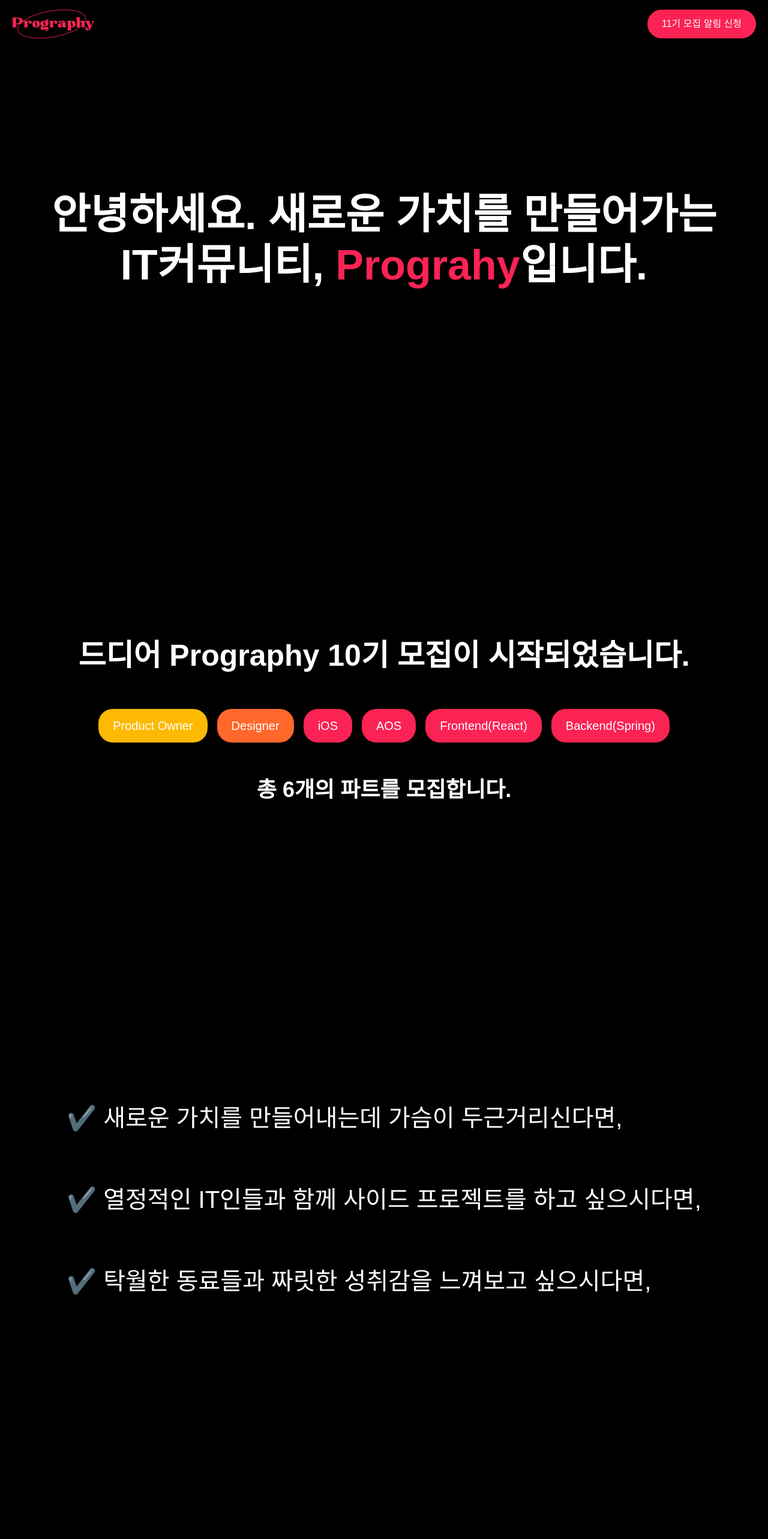
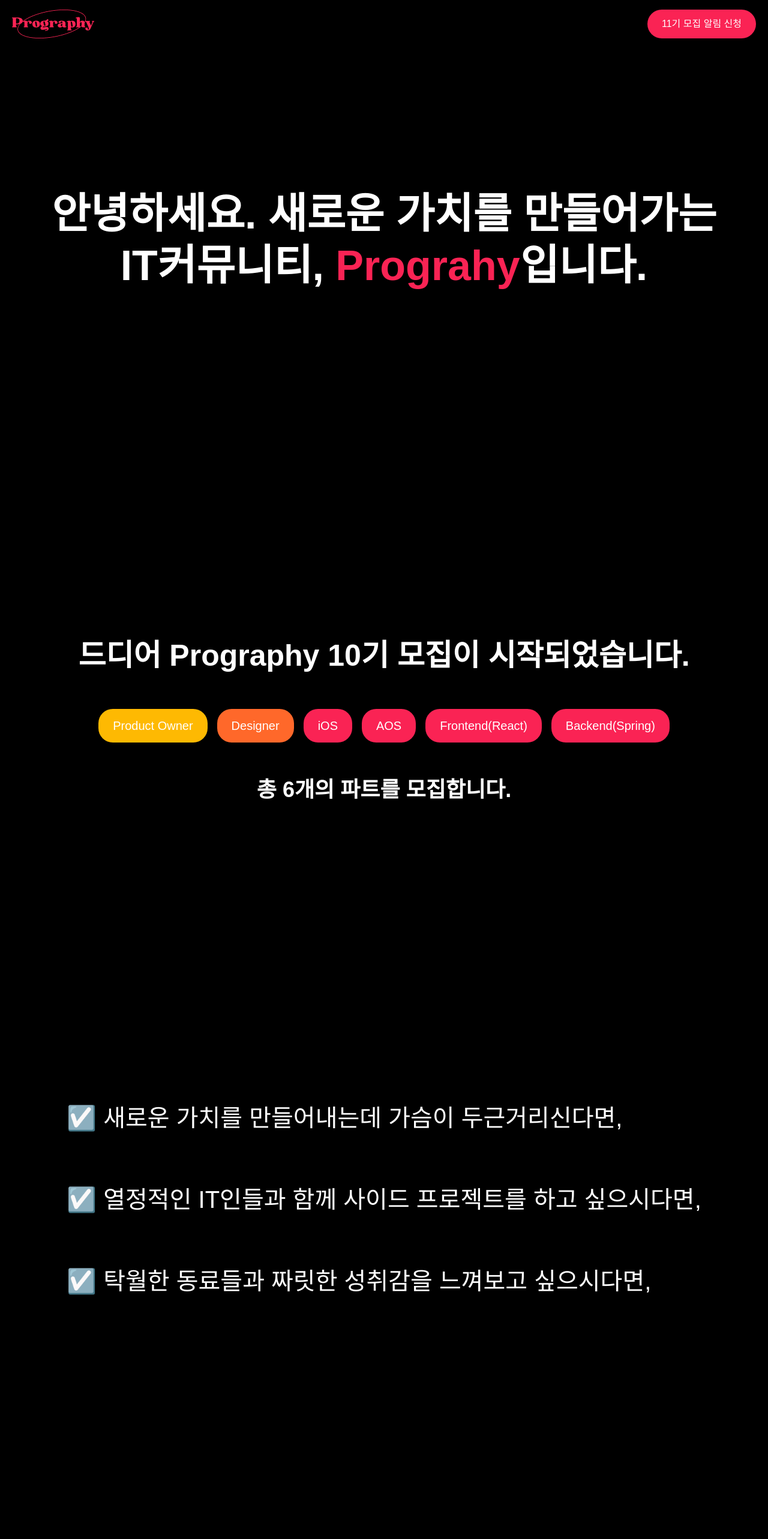
Before and after one commit to Sohyunnnn/prography-10th-frontend, a React (Vite) app: page / in a window 1280 px wide. Shown: the top 2566 px of the page at 60% size. Built offline with nearby package versions, Linux system fonts and the light colour scheme.

Commit message:
style: 스타일 수정

```diff
--- a/src/index.css
+++ b/src/index.css
@@ -9,7 +9,7 @@
 
 @layer components {
   .display6 {
-    @apply text-[70px] leading-[84px] font-bold tracking-[-1.8%];
+    @apply text-[70px] leading-[86px] font-bold tracking-[-1.8%];
   }
   .display5 {
     @apply text-[60px] leading-[74px] font-bold tracking-[-1.8%];
--- a/src/pages/Home/index.tsx
+++ b/src/pages/Home/index.tsx
@@ -25,13 +25,13 @@
       <div className="flex h-full min-h-screen flex-col items-center justify-center">
         <div className="flex flex-col gap-24">
           <p className="display3-medium">
-            ✔️ 새로운 가치를 만들어내는데 가슴이 두근거리신다면,
+            ☑️ 새로운 가치를 만들어내는데 가슴이 두근거리신다면,
           </p>
           <p className="display3-medium">
-            ✔️ 열정적인 IT인들과 함께 사이드 프로젝트를 하고 싶으시다면,
+            ☑️ 열정적인 IT인들과 함께 사이드 프로젝트를 하고 싶으시다면,
           </p>
           <p className="display3-medium">
-            ✔️ 탁월한 동료들과 짜릿한 성취감을 느껴보고 싶으시다면,
+            ☑️ 탁월한 동료들과 짜릿한 성취감을 느껴보고 싶으시다면,
           </p>
         </div>
       </div>
```
